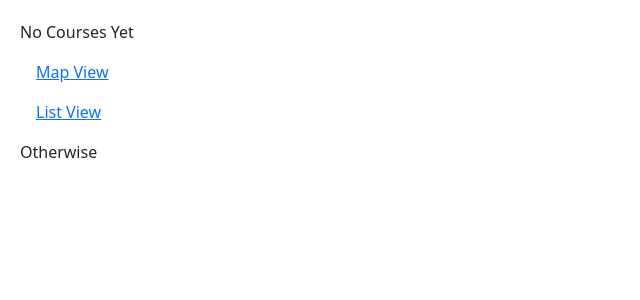
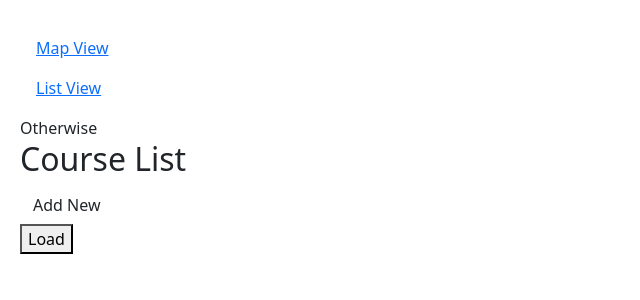
Before and after one commit to nishantkj911/angular-test-app, an Angular app: page / in a window 1280 px wide. Shown: the top 300 px of the page, without its empty margins (0-640 px from the left). Built offline with nearby package versions, Linux system fonts and the light colour scheme.

Commit message:
ngFor, ngClass, ngStyle, etc.

```diff
--- a/src/app/directives/directives.component.html
+++ b/src/app/directives/directives.component.html
@@ -1,4 +1,5 @@
-<div *ngIf="courses.length > 0; then courseList else emptyCourses">
+<!--
+<div *ngIf="courses?.length > 0; then courseList else emptyCourses">
 
 </div>
 <ng-template #courseList>
@@ -8,6 +9,7 @@
 <ng-template #emptyCourses>
     No Courses Yet
 </ng-template>
+-->
 
 <div class="navbar-nav p-2">
     <a class="p-2 nav-item" [class.active]="viewMode == 'map'" (click)="viewMode = 'map'">Map View</a>
@@ -18,3 +20,19 @@
     <div *ngSwitchCase="'list'">List View Content</div>
     <div *ngSwitchDefault>Otherwise</div>
 </div>
+
+<div>
+    <h2>Course List</h2>
+    <div>
+        <button class="btn" (click)="onAdd()">Add New</button>
+    </div>
+    <div>
+        <button (click)="loadCourses()">Load</button>
+    </div>
+    <ul>
+        <li *ngFor="let course of courses; index as i; trackBy: trackCourseCustom">
+            {{ course.name }}
+            <button class="btn btn-secondary" (click)="onRemove(i)">Remove</button>
+        </li>
+    </ul>
+</div>
--- a/src/app/directives/directives.component.ts
+++ b/src/app/directives/directives.component.ts
@@ -6,8 +6,21 @@ import { Component } from '@angular/core';
   styleUrls: ['./directives.component.css']
 })
 export class DirectivesComponent {
-    // courses = ["Course 1", "Course 2"]
-    courses = []
+    // courses = ["Course 1", "Course 2", "Course 3"]
+    courses: Course[]
+        // courses = []
+        /*
+            Structural Directives change structure of the DOM element.
+            Attribute Directives change attributes of DOM elements
+
+            "hidden" attribute can be used to hide an element. But diff. between this and
+            ngIf is, DOM element is there in the HTML page for ngIf, but present for hidden.
+
+            General: Use ngIf for large structure and more children. Use hidden for smaller structure.
+            If building the tree is costly operation, use hidden property.
+         */
+        | undefined
+    // courses = []
     /*
         Structural Directives change structure of the DOM element.
         Attribute Directives change attributes of DOM elements
@@ -20,9 +33,46 @@ export class DirectivesComponent {
      */
 
     viewMode = 'blah'
+
+    onRemove(i: number) {
+         this.courses?.splice(i, 1);
+    }
+
+    onAdd() {
+        this.courses?.push(<Course>{id: 100000 + this.courses?.length, name: "Course " + this.courses.length})
+    }
+    /*
+        When courses are loaded, every single time we load it, it creates a new objects for existing elements,
+        and also reloads the ul/li elements. It's fast but when dealing with larger data/complex structures, it'll cause performance overhead.
+
+        By Default: Track by Memory (hence new objects created every time.
+                    Track by custom. Define a method to track the object.
+     */
+
+    // trackCourseCustom(index: number, course: Course) {
+    trackCourseCustom(index: number, course: Course) {
+        return course ? course.id : undefined
+    }
+
+    loadCourses() {
+        this.courses = [
+            <Course>{id: 1000001, name: "Course A"},
+            <Course>{id: 1000002, name: "Course B"}
+        ]
+    }
+    /*
+    * ngStyle Directive is an attribute directive which allows style binding with given expression condition
+    *       syntax similar to ngClass
+    * */
+
 }
 
 // TODO: See how to use enums for this purpose
 export enum ViewMode {
     MapView, ListView
 }
+
+export interface Course {
+    id: number,
+    name: string
+}
--- a/src/app/favorite-icon/favorite-icon.component.html
+++ b/src/app/favorite-icon/favorite-icon.component.html
@@ -1,7 +1,8 @@
 <div>
     <div>
-        <i class="bi" [class.bi-star]="!isFavorite" [class.bi-star-fill]="isFavorite"
-           (click)="changeFill()"></i>
+        <i class="bi" [ngClass]="{'bi-star': !isFavorite, 'bi-star-fill': isFavorite}" (click)="changeFill()"></i>
+<!--        <i class="bi" [class.bi-star]="!isFavorite" [class.bi-star-fill]="isFavorite" (click)="changeFill()"></i> -->
+
         <label style="padding-left: 6px">{{ textContent }}</label><br>
 
         <!--This is only for demonstrating the functionality. Doesnt make sense in this context-->
```
